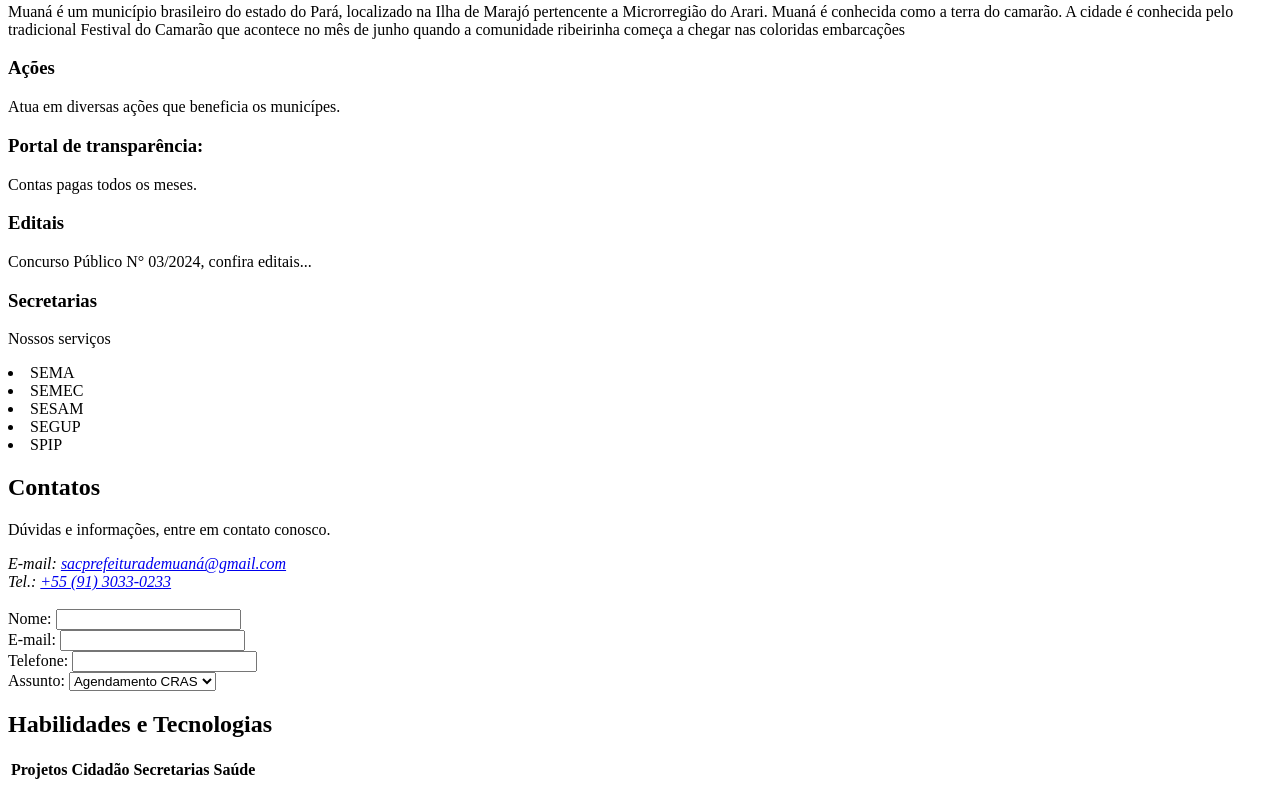
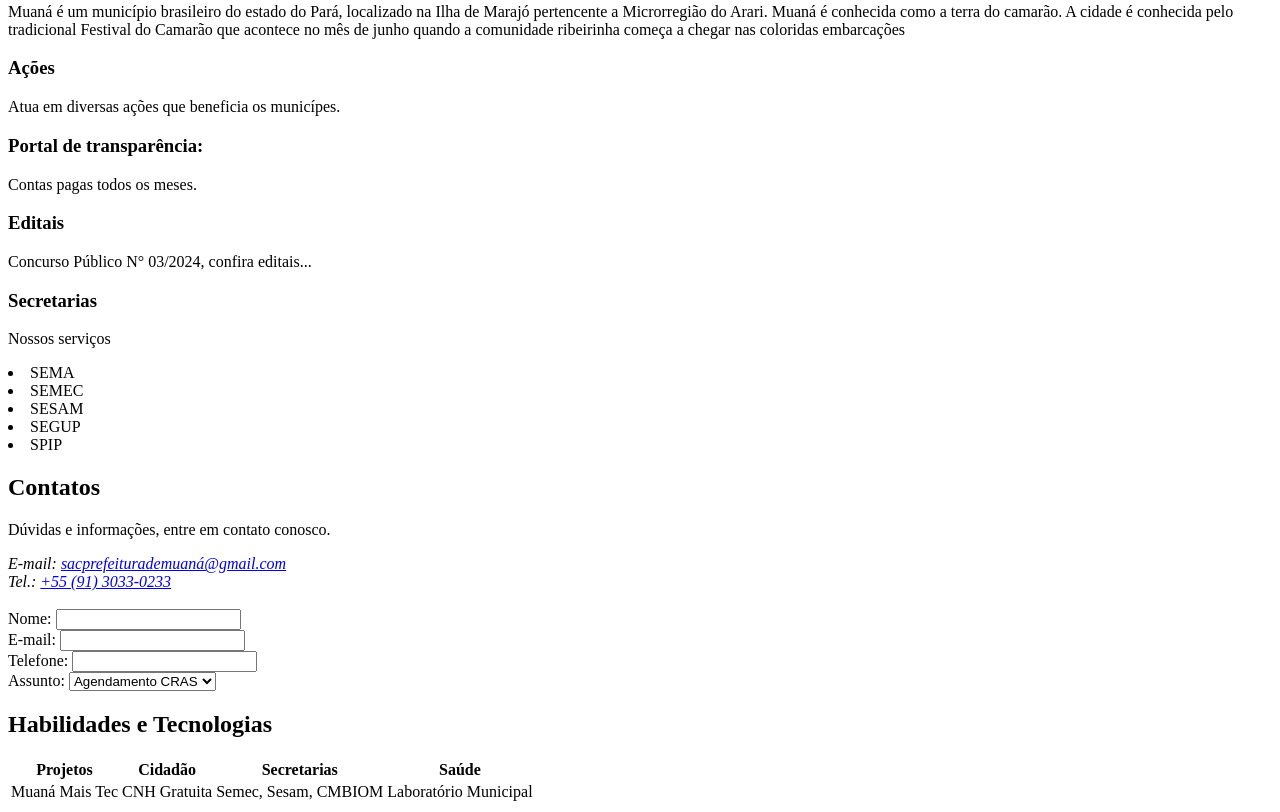
Before and after one commit to Mr-Barroso/Site, a plain HTML site: page index.html in a window 1280 px wide. Shown: the part 590-1402 px from the top of the page. Before the commit the page ends 1380 px from the top, so only its background shows below. Drawn offline with Linux system fonts and the light colour scheme.

Commit message:
New Version 0.8.1

```diff
--- a/index.html
+++ b/index.html
@@ -102,6 +102,14 @@
                                 <th>Saúde</th>
                             </tr>
                         </thead>
+                        <tbody>
+                            <tr>
+                                <td>Muaná Mais Tec</td>
+                                <td>CNH Gratuita</td>
+                                <td>Semec, Sesam, CMBIOM</td>
+                                <td>Laboratório Municipal</td>
+                            </tr>
+                        </tbody>
                     </table>
                 </table>
 
```
